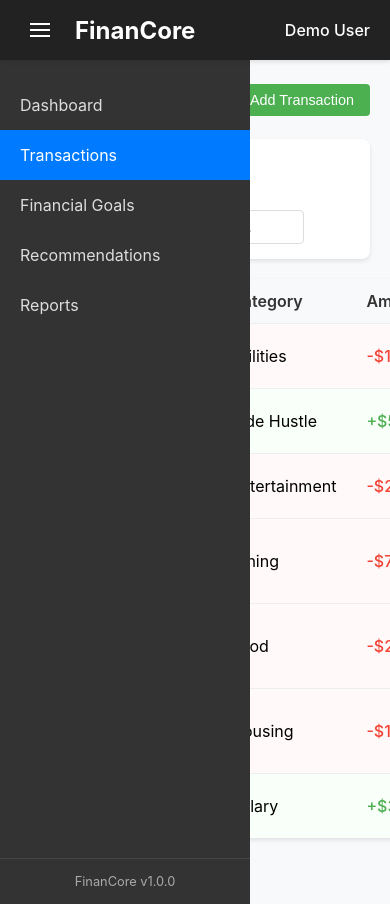
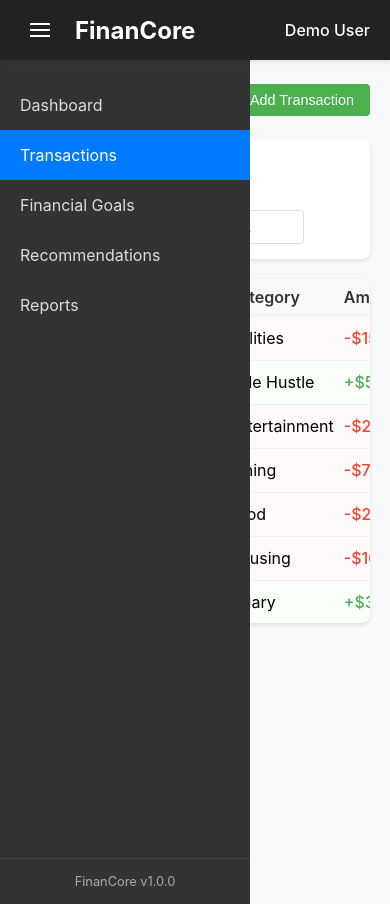
Before and after one commit to mhmmdslmnfslnust/Financore---Another-finace-app, a React (Create React App) app: page /transactions in a window 390 px wide. Built offline with nearby package versions, Linux system fonts and the light colour scheme.

Commit message:
Update Navbar.css
added media query for phone for transaction page

```diff
--- a/src/components/UI/Navbar.css
+++ b/src/components/UI/Navbar.css
@@ -143,4 +143,45 @@ body {
   .financial-mode-selector > * {
     max-width: 100%;
   }
+
+  /* Transaction page specific fixes */
+  .transaction-container,
+  .transaction-details,
+  .transaction-list,
+  .transaction-item,
+  .transaction-table {
+    width: 100% !important;
+    max-width: 100%;
+    overflow-x: auto; /* Allow horizontal scrolling only inside the container */
+    box-sizing: border-box;
+  }
+
+  /* For tables, make them responsive */
+  .transaction-table {
+    display: block; /* Changes table from table to block for better mobile handling */
+  }
+
+  /* Adjust font size for better readability on small screens */
+  .transaction-details {
+    font-size: 0.9rem;
+  }
+
+  /* Ensure table cells don't break layout */
+  .transaction-table td,
+  .transaction-table th {
+    white-space: nowrap;
+    padding: 8px 5px;
+  }
+
+  /* For non-table transaction displays */
+  .transaction-card {
+    padding: 10px 5px;
+    margin-bottom: 10px;
+  }
+
+  /* Add left/right padding to container */
+  .page-content {
+    padding-left: 10px;
+    padding-right: 10px;
+  }
 }
```
